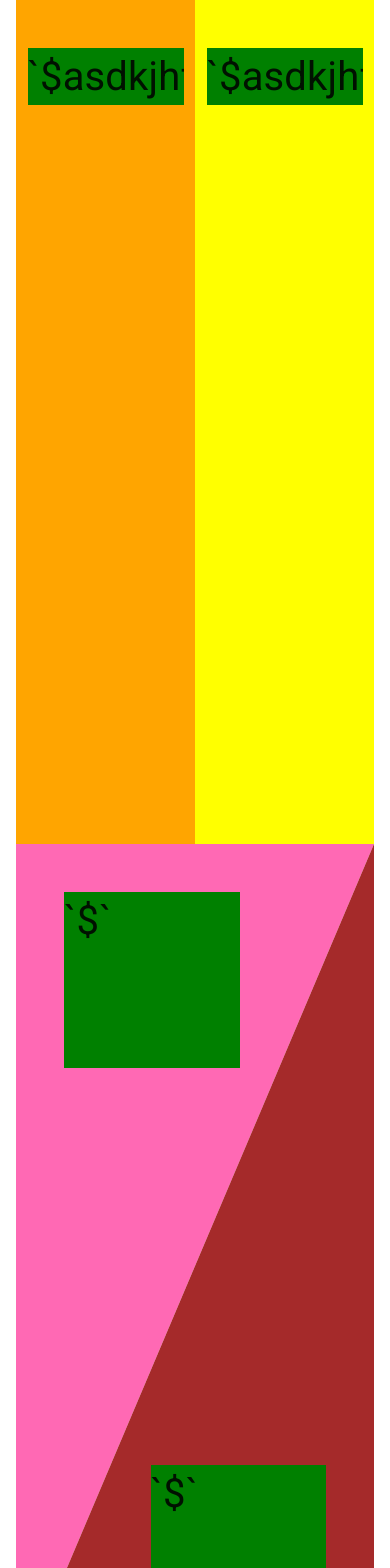
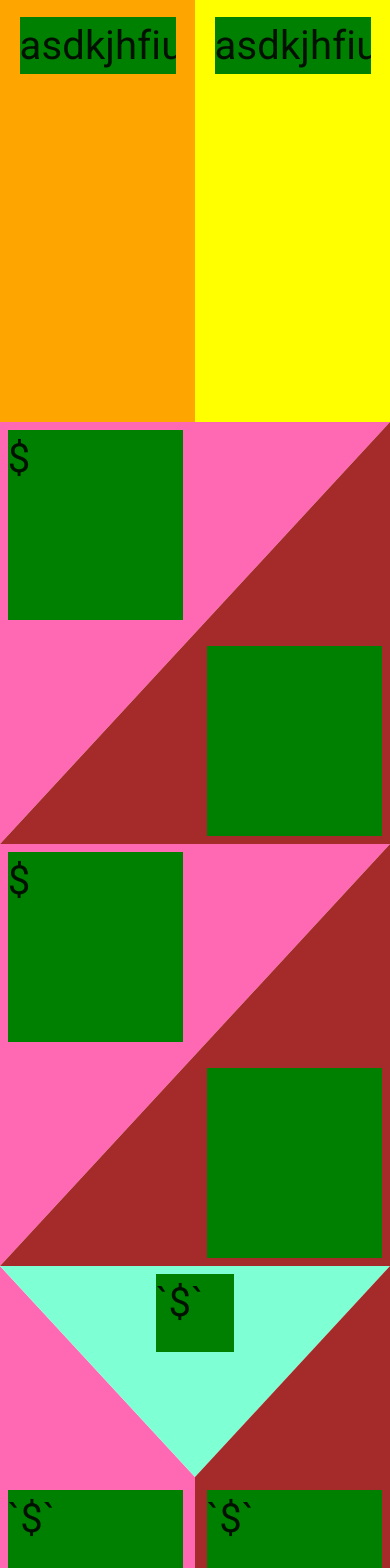
Before and after one commit to igeller/edgyportfolio_site, a Next.js app in the folder portfolio_site/: page / in a window 390 px wide. Shown: the top 1568 px of the page. Built offline with nearby package versions, Linux system fonts and the light colour scheme.

Commit message:
text divs have correct placement... still not dynmic on small screens

```diff
--- a/portfolio_site/components/LetterI/LetterI.jsx
+++ b/portfolio_site/components/LetterI/LetterI.jsx
@@ -6,20 +6,20 @@ import PropTypes from 'prop-types';
 function LetterI (props){
     return(
 
-        <Box style={{maxHeight: '100vh', minHeight: '100vh'}} mx={'auto'}>
+        <div style={{maxHeight: '100vh', minHeight: '50vh'}}>
             <div className={`${styles.leftShape}`}>
-                <div className={`${styles.txt} m-5 mx-auto`} >
-                    `${props.leftText}`
+                <div className={`${styles.txt} mx-auto`} >
+                    {props.leftText}
                 </div>
             </div>
             <div className={`${styles.rightShape}`}>
-                <div className={`${styles.txt} m-5 mx-auto`} >
-                    `${props.rightText}`
+                <div className={`${styles.txt} mx-auto`} >
+                    {props.rightText}
                 </div>
 
             </div>
 
-        </Box>
+        </div>
     );
 }
 
--- a/portfolio_site/components/LetterI/LetterI.module.scss
+++ b/portfolio_site/components/LetterI/LetterI.module.scss
@@ -5,20 +5,22 @@
   height: auto;
   overflow-y: scroll;
   font-size: 40px;
+  margin: 2vh;
+
 }
 
 
 .leftShape{
   float: left;
   width: 50%;
-  height: 100vh;
+  height: 100%;
   background-color: orange;
   display: inline-block;
 }
 
 .rightShape{
   background-color: yellow;
-  height: 100vh;
+  height: 100%;
   width: 50%;
   float: right;
   display: inline-block;
--- a/portfolio_site/components/LetterY/LetterY.jsx
+++ b/portfolio_site/components/LetterY/LetterY.jsx
@@ -5,20 +5,20 @@ import PropTypes from 'prop-types';
 
 function LetterY (props){
     return(
-<Box style={{maxHeight: '100vh', minHeight: '100vh'}}>
+<div style={{maxHeight: '100vh', minHeight: '50vh'}}>
 
-    <div className={`${styles.leftShape}`}>
-        <div className={`${styles.txt} m-5`}>
+    <div className={`${styles.leftShape} ${styles.shps}`}>
+        <div className={`${styles.txt} `}>
             `${props.leftText}`
         </div>
     </div>
-    <div className={`${styles.middleShape}`}>
-        <div className={`${styles.txt} m-5`}>
+    <div className={`${styles.middleShape} ${styles.shps}`}>
+        <div className={`${styles.txt} `}>
             `${props.leftText}`
         </div>
     </div>
-    <div className={`${styles.rightShape}`}>
-        <div className={`${styles.txt} m-5`}>
+    <div className={`${styles.rightShape} ${styles.shps}`}>
+        <div className={`${styles.txt}`}>
             `${props.leftText}`
         </div>
     </div>
@@ -29,7 +29,7 @@ function LetterY (props){
     {/*    </div>*/}
 
     {/*</div>*/}
-</Box>
+</div>
 
 
     );
--- a/portfolio_site/components/LetterY/LetterY.module.scss
+++ b/portfolio_site/components/LetterY/LetterY.module.scss
@@ -1,58 +1,44 @@
-.txt{
-  background-color: green;
-  width: 45vmin;
-  height: 45vmin;
-  overflow-y: scroll;
-  font-size: 40px;
-}
+@import "../../styles/ShapesandText.module";
+
+
+//.txt{
+//  background-color: green;
+//  width: 45%;
+//  height: 45%;
+//  overflow-y: scroll;
+//  font-size: 40px;
+//  display: block;
+//}
 
 
 .middleShape{
+  justify-content: flex-start;
   clip-path: polygon(0 0, 50% 100%, 100% 0);
   width: 100%;
-  height: 50vh;
-  background-color: hotpink;
+  height: 50%;
+  background-color: aquamarine;
   position: relative;
-  top: -100vh;
-  //display: inline-flex;
+  top: -100%;
+  .txt{
+    align-self: center;
+    margin: $txtMargin;
+    width: 20vmin;
+    height: 20vmin;
 
-  .txt{
-    position: absolute;
-    top: 0px;
-    left: 0px;
   }
 
 }
 
 .leftShape{
   clip-path: polygon(0 0, 0 100%, 50% 100%, 50% 50%);
-  width: 100%;
-  height: 100vh;
-  background-color: aquamarine;
-  position: relative;
-  top: 0px;
-  left: 0px;
-
+  justify-content: flex-end;
   .txt{
-    position: absolute;
-    top: 0px;
-    left: 0px;
+    margin-top: 0px;
+    margin-bottom: $txtMargin;
   }
-
 }
 
 .rightShape{
-  background-color: brown;
-  height: 100vh;
-  width: 100%;
   clip-path: polygon(100% 100%, 100% 0%, 50% 50%, 50% 100%);
-  position: relative;
-  bottom: 150vh;
-  right: 0px;
-
-  .txt{
-    position: absolute;
-    bottom: 0px;
-    right: 0px;
-  }
+  bottom: 150%;
 }
--- a/portfolio_site/components/LetterZ/LetterZ.jsx
+++ b/portfolio_site/components/LetterZ/LetterZ.jsx
@@ -5,19 +5,19 @@ import PropTypes from 'prop-types';
 
 function LetterZ (props){
     return(
-<Box style={{maxHeight: '100vh', minHeight: '100vh'}}>
-    <div className={`${styles.leftShape}`}>
-        <div className={`${styles.txt} m-5`}>
-            `${props.leftText}`
+<div style={{maxHeight: '100vh', minHeight: '50vh'}}>
+    <div className={`${styles.leftShape} ${styles.shps}`}>
+        <div className={`${styles.txt} ml-3`}>
+            ${props.leftText}
         </div>
     </div>
-    <div className={`${styles.rightShape}`}>
-        <div className={`${styles.txt} m-5`} >
-            `${props.rightText}`
+    <div className={`${styles.rightShape} ${styles.shps}`}>
+        <div className={` ${styles.txt} mr-3`} >
+            {props.rightText}
         </div>
 
     </div>
-</Box>
+</div>
 
 
     );
--- a/portfolio_site/components/LetterZ/LetterZ.module.scss
+++ b/portfolio_site/components/LetterZ/LetterZ.module.scss
@@ -1,41 +1,31 @@
-.txt{
-  background-color: green;
-  width: 45vmin;
-  height: 45vmin;
-  overflow-y: scroll;
-  font-size: 40px;
-}
+@import "../../styles/ShapesandText.module";
+
+
+
+
+
 
 
 .leftShape{
   clip-path: polygon(0 0, 0% 100%, 100% 0);
-  width: 100%;
-  height: 100vh;
-  background-color: hotpink;
-  position: relative;
-  top: 0px;
-  left: 0px;
 
-  .txt{
-    position: absolute;
-    top: 0px;
-    left: 0px;
-  }
 
 }
 
 .rightShape{
   background-color: brown;
-  height: 100vh;
+  height: 100%;
   width: 100%;
   clip-path: polygon(100% 0, 0% 100%, 100% 100%);
   position: relative;
-  bottom: 100vh;
+  bottom: 100%;
   right: 0px;
+  justify-content: flex-end;
+
 
   .txt{
-    position: absolute;
-    bottom: 0px;
-    right: 0px;
+    align-self: flex-end;
+    margin-right: $txtMargin;
+    margin-bottom: $txtMargin;
   }
 }
--- a/portfolio_site/pages/index.jsx
+++ b/portfolio_site/pages/index.jsx
@@ -13,11 +13,13 @@ import LetterY from "../components/LetterY/LetterY";
 export default function Home() {
   return (
 
-    <Container className={styles.container}>
-        <LetterI leftText={"asdkjhfiusfhiasudhfisadhfishdifhu"} rightText={"asdkjhfiusfhiasudhfisadhfishdifhu"}/>
-        <LetterZ/>
-        <LetterZ/>
-        <LetterY/>
+    <div className={styles.container}>
+            <LetterI leftText={"asdkjhfiusfhiasudhfisadhfishdifhu"} rightText={"asdkjhfiusfhiasudhfisadhfishdifhu"}/>
+            <LetterZ/>
+            <LetterZ/>
+            <LetterY/>
+
+
 
         {/*<LetterY></LetterY>*/}
       {/*<ImageHeader/>*/}
@@ -85,6 +87,6 @@ export default function Home() {
       {/*</main>*/}
 
 
-    </Container>
+    </div>
   );
 }
--- a/portfolio_site/styles/Home.module.css
+++ b/portfolio_site/styles/Home.module.css
@@ -12,14 +12,28 @@
   100% { transform: rotate(360deg); }
 }
 
+.bodyOvrflw{
+  overflow: scroll;
+  grid-column: auto/ span 28;
+  min-height: 0px;
+
+}
+
 .container {
   min-height: 100vh;
-  padding: 0 0.5rem;
-  display: flex;
-  flex-direction: column;
-  justify-content: center;
-  align-items: center;
-  max-width: 100vh !important;
+  display: grid !important;
+  /*grid-template-columns: repeat(2, minmax(min-content, 1fr) );*/
+
+  margin: 0 auto !important;
+  grid-auto-rows: 1fr;
+  alignment: center;
+/*grid-template-rows: 1fr 28fr 1fr;*/
+  max-height: 100vh !important;
+  /*min-height: 100vh !important;*/
+  /*flex-direction: row;*/
+  /*justify-content: center;*/
+  /*align-items: center;*/
+  /*max-width: 100vh !important;*/
 }
 
 
--- /dev/null
+++ b/portfolio_site/styles/ShapesandText.module.scss
@@ -0,0 +1,53 @@
+$txtMargin: 2vmin;
+
+.txt{
+  background-color: green;
+  width: 45%;
+  height: 45%;
+  overflow-y: scroll;
+  font-size: 40px;
+  display: block;
+}
+
+
+
+
+
+.shps{
+  display: flex;
+  flex-direction: column;
+  width: 100%;
+  height: 100%;
+}
+
+.leftShape{
+  justify-content: flex-start;
+  background-color: hotpink;
+  position: relative;
+  top: 0px;
+  left: 0px;
+  width: 100%;
+  height: 100%;
+  .txt{
+    align-self: flex-start;
+    margin-left: $txtMargin;
+    margin-top: $txtMargin;
+  }
+}
+
+.rightShape{
+  background-color: brown;
+  height: 100%;
+  width: 100%;
+  position: relative;
+  bottom: 100%;
+  right: 0px;
+  justify-content: flex-end;
+  .txt{
+    align-self: flex-end;
+    margin-right: $txtMargin;
+    margin-bottom: $txtMargin;
+  }
+
+
+}
```
